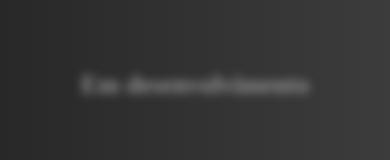
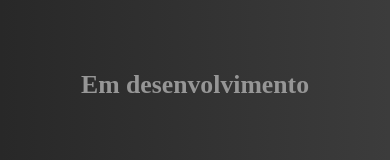
Before and after one commit to jeanccdev/portfolio, a React (Vite) app: page /projects in a window 390 px wide. Shown: the part 626-786 px from the top of the page. Built offline with nearby package versions, Linux system fonts and the light colour scheme.

Commit message:
Removing blur effect for small devices

```diff
--- a/src/App.css
+++ b/src/App.css
@@ -122,6 +122,9 @@ main {
   #projects div {
     grid-template-columns: auto auto;
   }
+  #projects div div h3 {
+    filter: blur(0px);
+  }
 }
 
 @media only screen and (max-width: 520px) {
```
